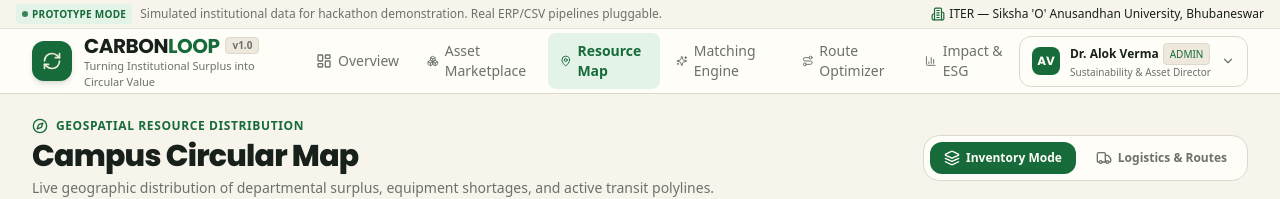
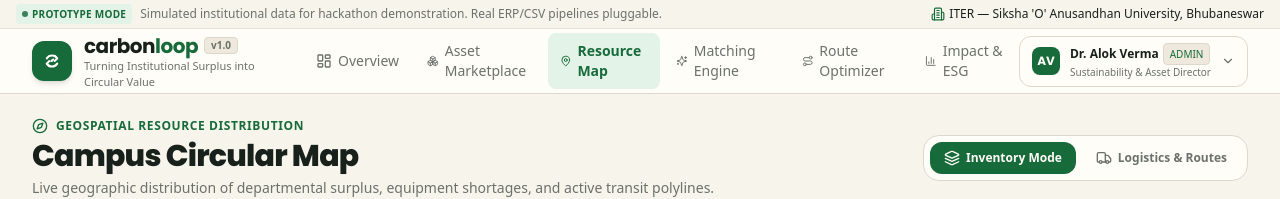
Before and after one commit to shreeyeshbaral/CarbonLoop, a Next.js app in the folder frontend/: page /map in a window 1280 px wide. Shown: the top 199 px of the page. Built offline with nearby package versions, Linux system fonts and the light colour scheme.

Commit message:
brand: update official CarbonLoop squircle logo with center eco-leaf, set browser tab title to CarbonLoop, and embed favicon

```diff
--- a/frontend/app/layout.tsx
+++ b/frontend/app/layout.tsx
@@ -23,9 +23,14 @@ const montserrat = Montserrat({
 });
 
 export const metadata: Metadata = {
-  title: "CarbonLoop | Turning Institutional Surplus into Circular Value",
+  title: "CarbonLoop",
   description:
     "Institutional circular asset management, reverse logistics, and internal surplus redistribution platform for ITER SOA University, Bhubaneswar.",
+  icons: {
+    icon: "/icon.svg",
+    shortcut: "/icon.svg",
+    apple: "/icon.svg",
+  },
 };
 
 export default function RootLayout({
@@ -35,6 +40,9 @@ export default function RootLayout({
 }) {
   return (
     <html lang="en" className={`${poppins.variable} ${montserrat.variable} bg-canvas text-ink`}>
+      <head>
+        <link rel="icon" href="/icon.svg" type="image/svg+xml" />
+      </head>
       <body className="min-h-screen antialiased bg-canvas text-ink selection:bg-forest/20 selection:text-forest flex flex-col font-sans">
         <RoleProvider>
           <AssetProvider>
--- a/frontend/components/layout/Navbar.tsx
+++ b/frontend/components/layout/Navbar.tsx
@@ -66,13 +66,19 @@ export function Navbar() {
           {/* Brand Logo */}
           <div className="flex items-center gap-4 sm:gap-8">
             <Link href="/dashboard" className="flex items-center gap-2.5 sm:gap-3 group">
-              <div className="w-9 h-9 sm:w-10 sm:h-10 rounded-xl bg-forest flex items-center justify-center text-surface shadow-md transition-transform group-hover:scale-105 shrink-0">
-                <RefreshCw className="w-4 h-4 sm:w-5 sm:h-5 text-surfaceSubtle animate-spin-slow" />
+              <div className="w-9 h-9 sm:w-10 sm:h-10 rounded-xl bg-forest flex items-center justify-center p-1.5 shadow-md transition-transform group-hover:scale-105 shrink-0 overflow-hidden">
+                <svg viewBox="0 0 64 64" className="w-full h-full" fill="none">
+                  <path d="M 20 26 A 14 14 0 0 1 44 26" stroke="#FFFDF8" strokeWidth="4.5" strokeLinecap="round" />
+                  <polyline points="38 20 44 26 38 32" stroke="#FFFDF8" strokeWidth="4.5" strokeLinecap="round" strokeLinejoin="round" />
+                  <path d="M 44 38 A 14 14 0 0 1 20 38" stroke="#FFFDF8" strokeWidth="4.5" strokeLinecap="round" />
+                  <polyline points="26 44 20 38 26 32" stroke="#FFFDF8" strokeWidth="4.5" strokeLinecap="round" strokeLinejoin="round" />
+                  <path d="M 28 34 C 28 27, 36 26, 37 26 C 37 34, 30 35, 28 34 Z" fill="#FFFDF8" />
+                </svg>
               </div>
               <div className="flex flex-col">
                 <div className="flex items-center gap-1.5">
                   <span className="font-heading font-bold text-lg sm:text-xl tracking-tight text-ink">
-                    CARBON<span className="text-forest">LOOP</span>
+                    carbon<span className="text-forest font-bold">loop</span>
                   </span>
                   <span className="text-[9px] sm:text-[10px] font-semibold px-1.5 py-0.2 bg-surfaceSubtle border border-border text-ink-muted rounded">
                     v1.0
```
Also changed, not shown: frontend/public/icon.svg (added), frontend/public/logo.svg (added).
